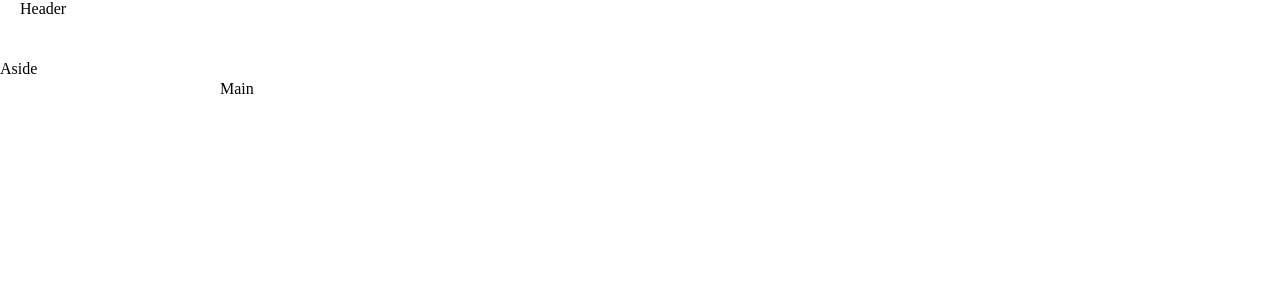
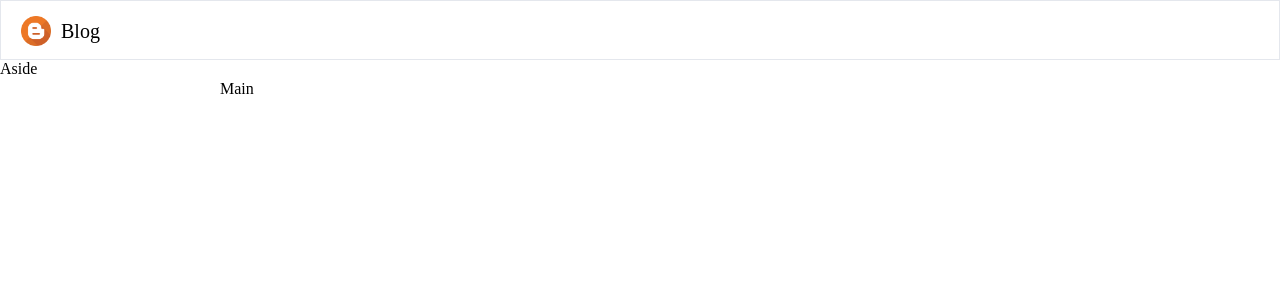
Before and after one commit to LiuQin-gentle/blog, a Vue app: page / in a window 1280 px wide. Shown: the top 300 px of the page. Built offline with nearby package versions, Linux system fonts and the light colour scheme.

Commit message:
feat: 安装less

```diff
--- a/package.json
+++ b/package.json
@@ -10,6 +10,8 @@
   },
   "dependencies": {
     "element-plus": "^2.10.4",
+    "less": "^4.4.0",
+    "less-loader": "^12.3.0",
     "vue": "^3.5.17",
     "vue-router": "^4.5.1"
   },
--- a/src/layouts/Header/index.vue
+++ b/src/layouts/Header/index.vue
@@ -0,0 +1,25 @@
+<!--
+ * @Author: v_liuqin05
+ * @Date: 2025-07-30 17:19:19
+ * @LastEditors: v_liuqin05
+ * @LastEditTime: 2025-07-31 11:09:30
+ * @Description: 页面 header
+-->
+ <template>
+    <div class="header">
+        <div class="title">
+        <img src="../../assets/img/blogger.png" style="width: 30px; height: 30px;margin-right: 10px;"></img>
+        <span>Blog</span>
+    </div>
+    </div>
+ </template>
+ <style scoped lang="less">
+ .header {
+    .title {
+        padding: 15px 0;
+        display: flex;
+        align-items: center;
+        font-size: 20px;
+    }
+ }
+ </style>
--- a/src/views/Home/index.vue
+++ b/src/views/Home/index.vue
@@ -2,16 +2,17 @@
  * @Author: v_liuqin05
  * @Date: 2025-07-30 16:58:57
  * @LastEditors: v_liuqin05
- * @LastEditTime: 2025-07-30 17:11:21
+ * @LastEditTime: 2025-07-31 11:31:28
  * @Description: 首页
 -->
 <script setup>
+import Header from '@/layouts/Header/index.vue';
 </script>
 
 <template>
   <div class="common-layout">
     <el-container>
-      <el-header>Header</el-header>
+      <el-header style="border: 1px solid #E4E7ED"><Header/></el-header>
       <el-container>
         <el-aside width="200px">Aside</el-aside>
         <el-main style="height: calc(100vh - 60px)">Main</el-main>
```
Also changed, not shown: src/assets/img/blogger.png (added), 1 other file (tests, documents, lock files or other folders).
